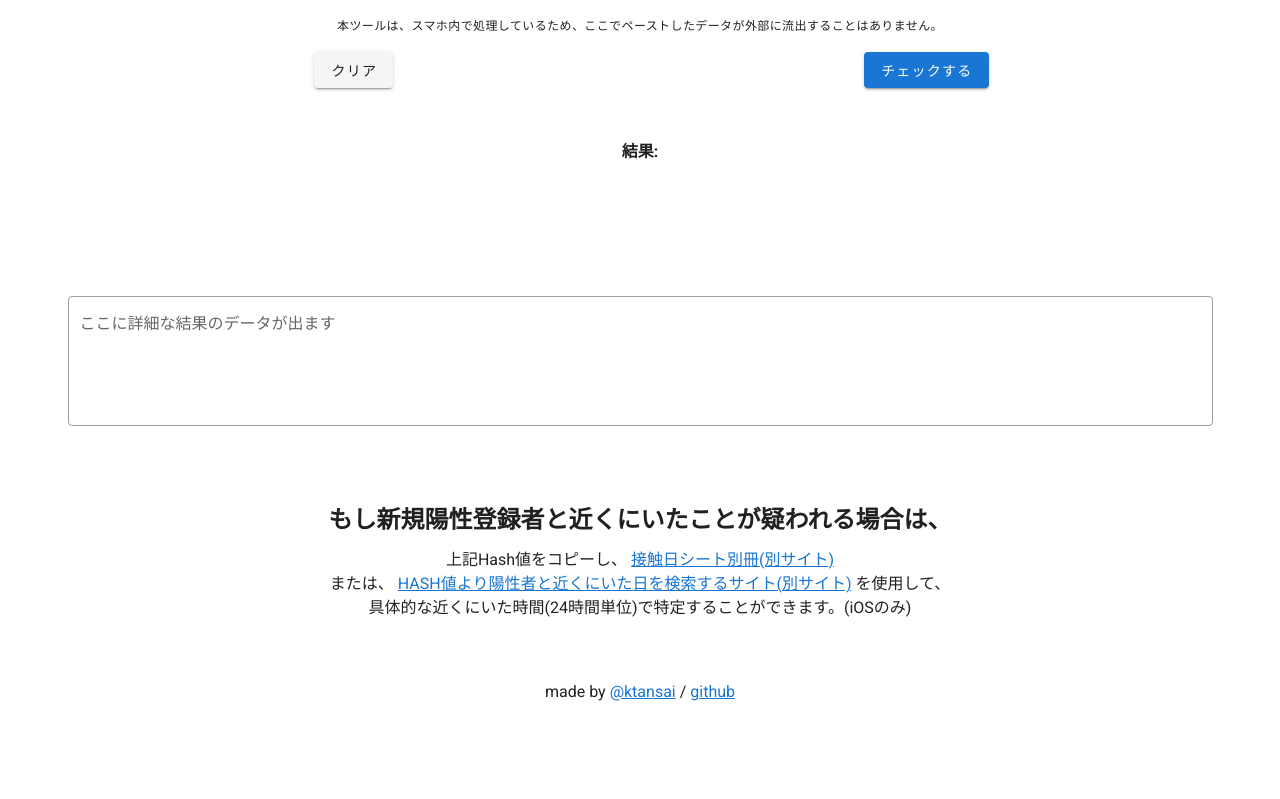
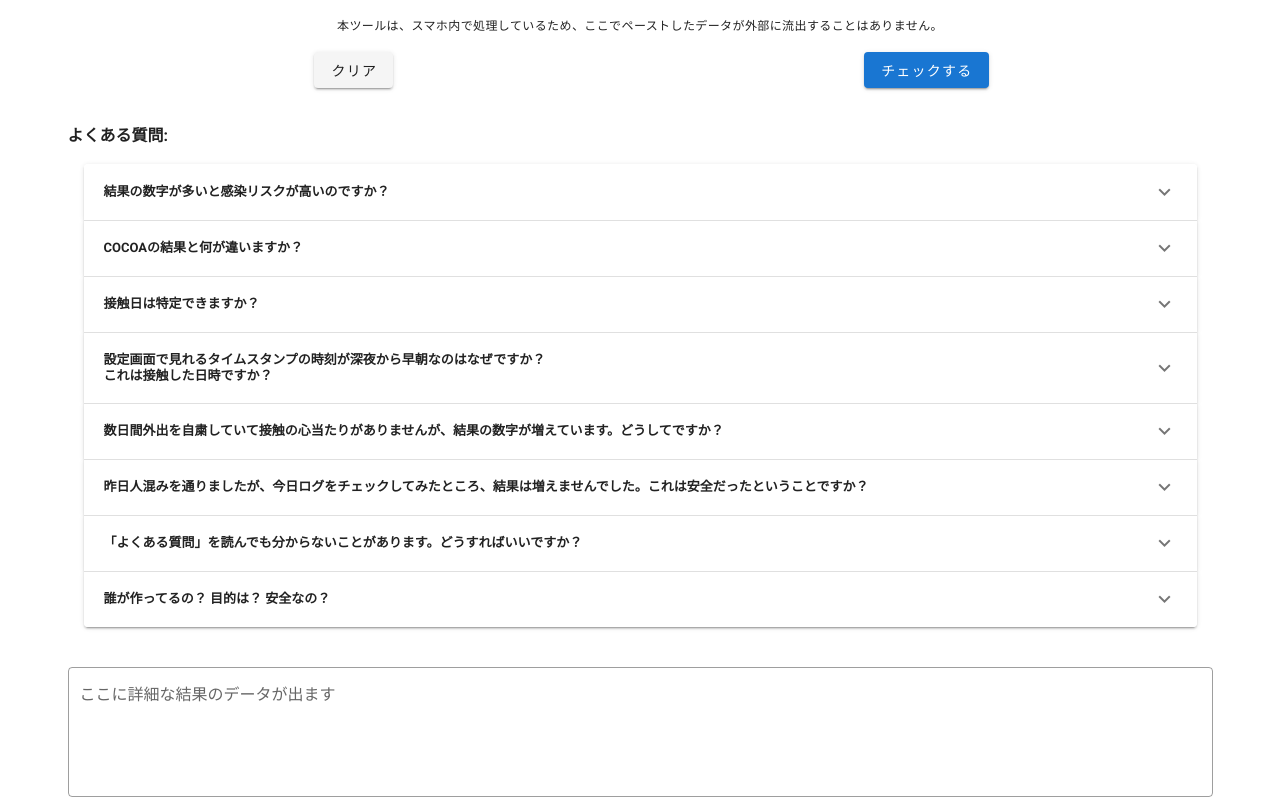
Before and after one commit to ktansai/COVID-19-ExposeChecker, a Vue app: page / in a window 1280 px wide. Shown: the part 730-1529 px from the top of the page. Before the commit the page ends 1450 px from the top, so only its background shows below. Built offline with nearby package versions, Linux system fonts and the light colour scheme.

Commit message:
added FAQ

```diff
--- a/src/components/ExposeChecker.vue
+++ b/src/components/ExposeChecker.vue
@@ -17,7 +17,7 @@
         </p>
         <p class="my-8 mx-2" style="color:red;" id="beforeUseNote">
           <span class="d-inline-block">
-          使用の際は<a href="#beforeUseNote" @click="showNotes">注意事項/詳細説明</a>を読み、
+          使用の際は<a href="#beforeUseNote" @click="showNotes">詳細説明</a>を読み、
           </span>
           <span class="d-inline-block">理解した上でご利用ください。</span>
         </p>
@@ -25,8 +25,8 @@
       </v-row>
       <v-row class="my-8">
         <v-expansion-panels accordion multiple v-model="panel" >
-              <v-expansion-panel id="notes">
-                <v-expansion-panel-header>注意事項/詳細説明</v-expansion-panel-header>
+              <v-expansion-panel id="notes" >
+                <v-expansion-panel-header>詳細説明</v-expansion-panel-header>
                 <v-expansion-panel-content class="text-left">
                   <ul>
                     <li>iOS/Androidで収集されている COVID-19 接触のログデータの中で、COCOAの新規陽性登録者の端末の近くにいた記録があるかを確認するツールです。</li><br>
@@ -117,25 +117,24 @@
         </v-btn>
         </v-col>
       </v-row>
-      <v-row class="justify-center">
-        <div>
+      <v-row class="mt-6 mb-6">
+        <div v-if="resultText.length > 0">
             <p class="my-5 text-left">
               <b>結果:</b> <br> {{resultText}}<br><br>
               <span v-html="explainText" ></span><br><br>
-              <span v-if="resultText.length > 0">
+              <span >
                 <b>本結果に関して:</b><br>
                 <ul>
-                    <li>接触通知アプリ(COCOA)との結果の違いに関しては、<a href="#beforeUseNote" @click="showNotes" style="text-decoration:none;"> 詳細説明</a>を御覧ください。</li>
                     <li>本結果を理由に保健所や医療機関等へのご連絡はお控えください。</li>
-                    <li>ご不明点がある場合は<a href="#beforeUseNote" @click="showNotes" style="text-decoration:none;"> 詳細説明</a>をご一読の上、解決しない場合は製作者にご連絡ください。(問い合わせ先は詳細説明の中に記載)</li>
+                    <li>ご不明点がある場合は、下記の「よくある質問」をご一読の上、解決しない場合は本サイトの製作者にご連絡ください。<span class="text-small">(<a href='mailto:cocoa.log.checker@gmail.com' target="_blank">cocoa.log.checker@gmail.com</a>)</span></li>
                 </ul>
-                <br>
-                <a href="#beforeUseNote" @click="showNotes" style="text-decoration:none;"> > 詳細説明を見る </a> </span>
+                </span>
             </p>
         </div>
+        <FAQ id="FAQ"/>
       </v-row>
 
-      <v-row class="justify-center mt-10" v-if="resultText.length > 0" >
+      <v-row class="justify-center mt-16" v-if="resultText.length > 0" >
         <div>
         <v-btn
           @click="addCalendarLog"
@@ -204,7 +203,7 @@
           上記Hash値をコピーし、
           <a href="https://datastudio.google.com/u/0/reporting/069598a2-3f01-4b51-b023-cdb478992182" target="_blank">接触日シート別冊(別サイト)</a><br>
           または、
-          <a href="https://cacaotest.sakura.ne.jp/" target="_blank" >HASH値より陽性者と近くにいた日を検索するサイト(別サイト)</a>
+          <a href="https://cacaotest.sakura.ne.jp/" target="_blank" >CACAOtest(別サイト)</a>
           を使用して、<br>具体的な近くにいた時間(24時間単位)で特定することができます。(iOSのみ)
         </p>
 
@@ -216,14 +215,19 @@
 </template>
 
 <script>
+  import FAQ from './FAQ';
+
   export default {
     name: 'ExposeChecker',
+    components: {
+      FAQ,
+    },
     methods:{
       checkJson: function(){
         this.$gtag.event("checkJson")
 
-        const explainTextZeroContact    = "<b>説明:</b><br>本結果はCOCOA上の新規陽性登録者との接触検知のみが対象です。無症状感染者やCOCOAの陽性登録をしていない感染者が近くにいた可能性はありますので、引き続き感染症対策を万全を期すことをおすすめします。"
-        const explainTextNonZeroContact = "<b>説明:</b><br>接触通知アプリ(COCOA)を開いて陽性者との接触の検出がない場合は感染リスクは低いともの推測されます。過度に恐れず、引き続き感染症対策を万全を期すことをおすすめします。"
+        const explainTextZeroContact    = "<b>説明:</b><br>本結果はCOCOA上の新規陽性登録者との接触検知のみが対象です。無症状感染者やCOCOAの陽性登録をしていない感染者の方が近くにいた可能性はありますので、引き続き感染症対策に万全を期すことをおすすめします。"
+        const explainTextNonZeroContact = "<b>説明:</b><br>接触通知アプリ(COCOA)を開いて陽性者との接触の検出がない場合は感染リスクは低いともの推測されます。過度に恐れず、引き続き感染症対策に万全を期すことをおすすめします。"
 
         try {
           const exposeData = JSON.parse(this.exposeJsonText)
--- /dev/null
+++ b/src/components/FAQ.vue
@@ -0,0 +1,138 @@
+<template>
+  <div class="text-left">
+    <p><b>よくある質問:</b></p>
+    <v-expansion-panels popout multiple style="font-size: small">
+      <v-expansion-panel>
+        <v-expansion-panel-header class="accordion-header">
+          結果の数字が多いと感染リスクが高いのですか？
+        </v-expansion-panel-header>
+        <v-expansion-panel-content>
+          Bluetoothが検知する広い範囲の接触者を検出しているため、過度に恐れる必要はありません。<br />
+          結果が多かった場合は、感染者が自分の行動圏に確実にいることを実感し、気を引き締めて感染症対策(手洗い/うがい/マスク着用など)を徹底していただけると幸いです。
+        </v-expansion-panel-content>
+      </v-expansion-panel>
+
+      <v-expansion-panel>
+        <v-expansion-panel-header class="accordion-header">
+          COCOAの結果と何が違いますか？
+        </v-expansion-panel-header>
+        <v-expansion-panel-content>
+          本家COCOAのアプリで通知が来る条件は「1m以内かつ15分以上」ですが、本ツールはその基準よりも広い「OSが検知した新規陽性登録者との接触」のログすべてを対象としています。
+          <div>
+          <v-img width="100%" max-width="280px" src="@/assets/images/cocoa-difference.png"/>
+          </div>
+        </v-expansion-panel-content>
+      </v-expansion-panel>
+
+      <v-expansion-panel>
+        <v-expansion-panel-header class="accordion-header">
+          接触日は特定できますか？
+        </v-expansion-panel-header>
+        <v-expansion-panel-content>
+          iOSをお使いの場合は、HASH値というものを使って別サイトで、接触のあった日付を絞り込むことができます。詳細はサイト下部を御覧ください。
+        </v-expansion-panel-content>
+      </v-expansion-panel>
+
+      <v-expansion-panel>
+        <v-expansion-panel-header class="accordion-header">
+          設定画面で見れるタイムスタンプの時刻が深夜から早朝なのはなぜですか？<br />これは接触した日時ですか？
+        </v-expansion-panel-header>
+        <v-expansion-panel-content>
+          この時刻はスマートフォンが厚生労働省のサーバーから新規陽性登録者のリストをダウンロードした時刻のようです。接触のあった日時ではありません。
+          <v-layout justify-center align-center>
+            <v-flex shrink>
+              <v-img
+                width="80%"
+                max-width="280px"
+                src="@/assets/images/ev_setting_time.png"
+              />
+            </v-flex>
+          </v-layout>
+        </v-expansion-panel-content>
+      </v-expansion-panel>
+
+      <v-expansion-panel>
+        <v-expansion-panel-header class="accordion-header">
+          数日間外出を自粛していて接触の心当たりがありませんが、結果の数字が増えています。どうしてですか？
+        </v-expansion-panel-header>
+        <v-expansion-panel-content>
+          2週間の間に接触した方が、その後に発症し陽性登録された場合、遅れて結果の数字に反映されるようです。<br />
+          行動パターンを変えて、実際に数字に反映されるまで、1〜2週間のタイムラグが存在します。
+        </v-expansion-panel-content>
+      </v-expansion-panel>
+
+      <v-expansion-panel>
+        <v-expansion-panel-header class="accordion-header">
+          昨日人混みを通りましたが、今日ログをチェックしてみたところ、結果は増えませんでした。これは安全だったということですか？
+        </v-expansion-panel-header>
+        <v-expansion-panel-content>
+          昨日すれ違った方が
+          COCOAでの陽性登録がまだだった場合、結果にはすぐに反映されません。<br />
+          1週間後になって結果が急激に増えることもあります。
+        </v-expansion-panel-content>
+      </v-expansion-panel>
+
+      <v-expansion-panel>
+        <v-expansion-panel-header class="accordion-header">
+          「よくある質問」を読んでも分からないことがあります。どうすればいいですか？
+        </v-expansion-panel-header>
+        <v-expansion-panel-content>
+          <a
+            href="#beforeUseNote"
+            @click="$parent.showNotes"
+            style="text-decoration: none"
+          >
+            > 詳細説明
+          </a>
+          を御一読の上、解決しなかった場合は、製作者のTwitter(<a
+            href="https://twitter.com/ktansai"
+            target="_blank"
+            >@ktansai</a
+          >)または、メール(<a
+            href="mailto:cocoa.log.checker@gmail.com"
+            target="_blank"
+            >cocoa.log.checker@gmail.com</a
+          >)までご連絡ください。
+        </v-expansion-panel-content>
+      </v-expansion-panel>
+
+      <v-expansion-panel>
+        <v-expansion-panel-header class="accordion-header">
+          誰が作ってるの？ 目的は？ 安全なの？
+        </v-expansion-panel-header>
+        <v-expansion-panel-content>
+          主に個人で開発しています。<br>
+          ご提案やご感想、間違いのご指摘等、歓迎ですが、個人で開発しているため全てのご要望を叶えることは難しい場合があります。<br>
+          何かありましたら、製作者のTwitter : <a
+            href="https://twitter.com/ktansai"
+            target="_blank"
+            >@ktansai</a
+          ><br>
+            メール(<a
+            href="mailto:cocoa.log.checker@gmail.com"
+            target="_blank"
+            >cocoa.log.checker@gmail.com</a
+          >)までご連絡ください。<br><br>
+          感染拡大の中で、「感染者が自分の行動圏内の身近にいること」を多くの方に感じていただき、正しく恐れ、気を引き締めて感染症対策に取り組んでいただくことで、結果的に「一人でも感染者や重症者の方を減らせれば」と思ってサイトを公開しています。<br><br>
+          データは外部には送信しません。
+          <a href="https://www.mhlw.go.jp/stf/seisakunitsuite/bunya/cocoa_00138.html#:~:text=%E3%80%90COCOA%E3%83%AD%E3%82%B0%E3%83%81%E3%82%A7%E3%83%83%E3%82%AB%E3%83%BC%E3%80%91%E3%81%AE%E3%81%94%E5%88%A9%E7%94%A8%E3%81%AF%E3%81%93%E3%81%A1%E3%82%89%E3%81%8B%E3%82%89" target="_blank">厚生労働省のHP</a>でもご紹介いただいています。
+        </v-expansion-panel-content>
+      </v-expansion-panel>
+    </v-expansion-panels>
+  </div>
+</template>
+
+<style scoped>
+.accordion-header {
+  padding: 20px 20px;
+  font-size: small;
+  font-weight: bold;
+  line-height: 120%;
+}
+</style>
+
+<script>
+export default {
+  name: "FAQ",
+};
+</script>
```
Also changed, not shown: src/assets/images/ev_setting_time.png (added).
